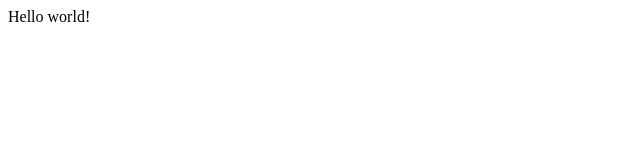
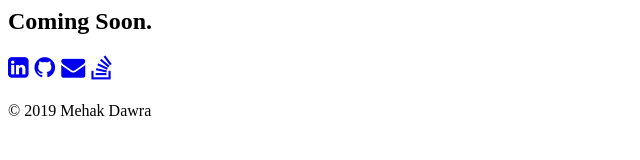
Before and after one commit to mhkdawra/mhkdawra.github.io, a plain HTML site: page index.html in a window 1280 px wide. Shown: the whole page, without its empty margins (0-640 px from the left). Drawn offline with Linux system fonts and the light colour scheme; a web font is replaced by a local one.

Commit message:
Update index.html

```diff
--- a/index.html
+++ b/index.html
@@ -1 +1,23 @@
-Hello world!
+<html>
+<head>
+  <link rel="stylesheet" href="https://cdnjs.cloudflare.com/ajax/libs/font-awesome/4.7.0/css/font-awesome.min.css" />
+  <link href="https://fonts.googleapis.com/css?family=Barriecito&display=swap" rel="stylesheet">
+  <title>Coming soon</title>
+</head>
+ <body>
+<section>
+    <div class="comingsoon">
+        <h1> Coming Soon. </h1>
+    </div>
+  <footer>
+    <h1>
+            <a href="https://www.linkedin.com/in/mehakdawra" class="icon-class"><i class="fa fa-linkedin-square"></i></a>
+            <a href="https://github.com/mhkdawra" class="icon-class"><i class="fa fa-github"></i></a>
+            <a href="mailto:mhkdawra@gmail.com" class="icon-class"><i class="fa fa-envelope"></i></a>
+      <a href="https://stackoverflow.com/users/9223271/mehak?tab=profile" class="icon-class"> <i class="fa fa-stack-overflow"></i> <a>
+          </h1>
+        <div class="copyright"> &copy; 2019 Mehak Dawra </div>
+</footer>
+</section>
+  </body>
+<html>
```
